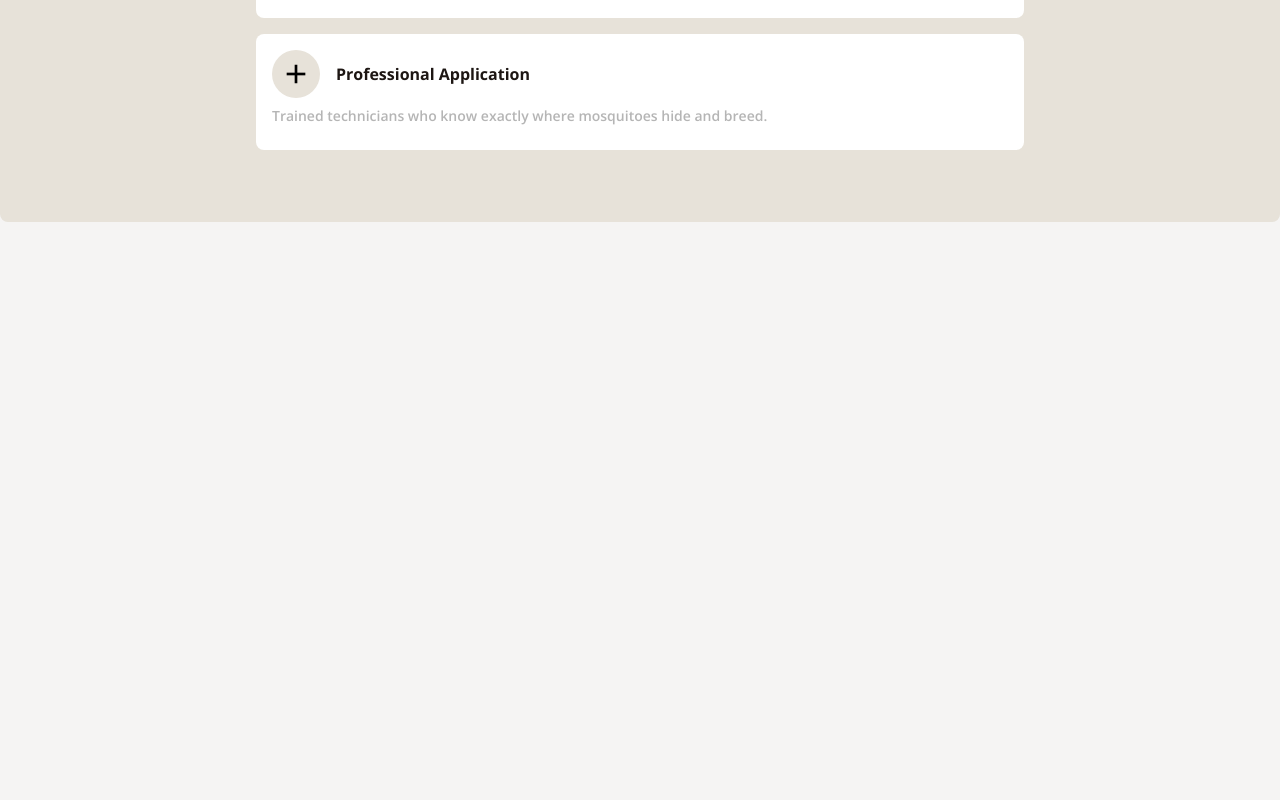
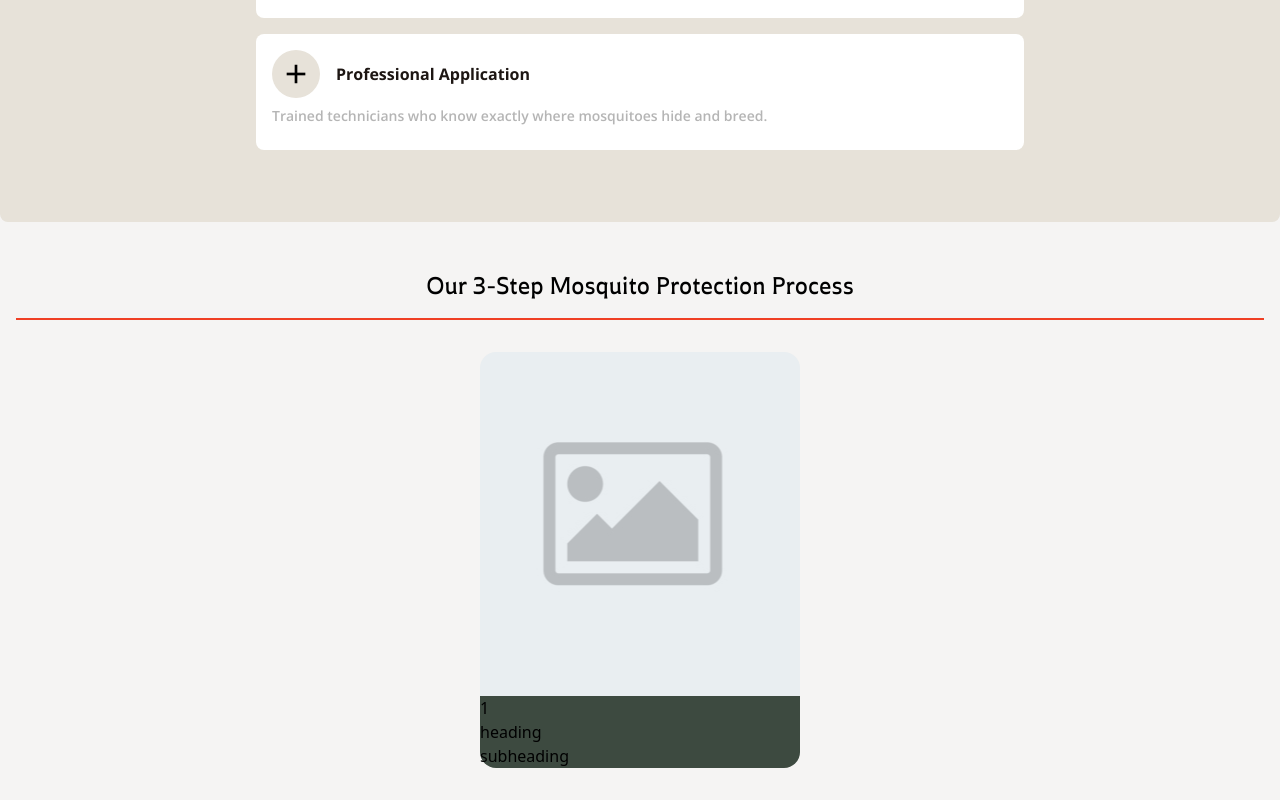
Before and after one commit to austin-tanksley/mosquito-bandito2025, a React (Vite) app: page / in a window 1280 px wide. Shown: the part 1511-2311 px from the top of the page. Before the commit the page ends 1765 px from the top, so only its background shows below. Built offline with nearby package versions, Linux system fonts and the light colour scheme.

Commit message:
starting process cards

```diff
--- a/src/App.jsx
+++ b/src/App.jsx
@@ -3,6 +3,7 @@ import Header from './Header'
 import Hero from './Hero'
 import About from './About'
 import Reasons from './Reasons'
+import Process from './Process'
 import './App.css'
 
 function App() {
@@ -14,6 +15,7 @@ function App() {
         <Hero />
         <About />
         <Reasons />
+        <Process />
     </>
   )
 }
--- a/src/Header.jsx
+++ b/src/Header.jsx
@@ -13,7 +13,7 @@ function Header() {
             <img src={LOGO} alt="" />
             <nav>
                 <ul className='hidden md:flex gap-4'>
-                    <li className={navBarStyle}><a href="#">Our 3-Step Process</a></li>
+                    <li className={navBarStyle}><a href="#process">Our 3-Step Process</a></li>
                     <li className={navBarStyle}><a href="#">Request Quote</a></li>
                 </ul>
             </nav>
--- a/src/Process.jsx
+++ b/src/Process.jsx
@@ -0,0 +1,22 @@
+import ProcessCard from "./ProcessCard"
+
+export default function Process()
+{
+    return (
+        <div
+            className="container mx-auto px-4"
+            id="process"
+        >
+            <h2
+                className="text-center py-4 border-b-bandito-red border-b-2 font-display text-2xl"
+            >
+                Our 3-Step Mosquito Protection Process
+            </h2>
+            <div
+                className="grid grid-cols-1 justify-items-center"
+            >
+                <ProcessCard />
+            </div>
+        </div>
+    )
+}
--- a/src/ProcessCard.jsx
+++ b/src/ProcessCard.jsx
@@ -0,0 +1,23 @@
+import defaultImage from '/default-featured-image.png.jpg'
+
+export default function ProcessCard({number = 1,
+    heading = 'heading',
+    subheading = 'subheading',
+    image = defaultImage,
+})
+{
+    return(
+        <div className="w-full max-w-xs py-8">
+            <div
+             className="bg-dynamic h-[344px] rounded-t-2xl"
+             style={{'--bg-image': `url(${image})`}}
+            >
+            </div>
+            <div className='flex flex-col self-stretch bg-bandito-green rounded-b-2xl'>
+                <p>{number}</p>
+                <h1>{heading}</h1>
+                <p>{subheading}</p>
+            </div>
+        </div>
+    )
+}
```
Also changed, not shown: public/default-featured-image.png.jpg (added), public/property-assessment.jpg (added).
